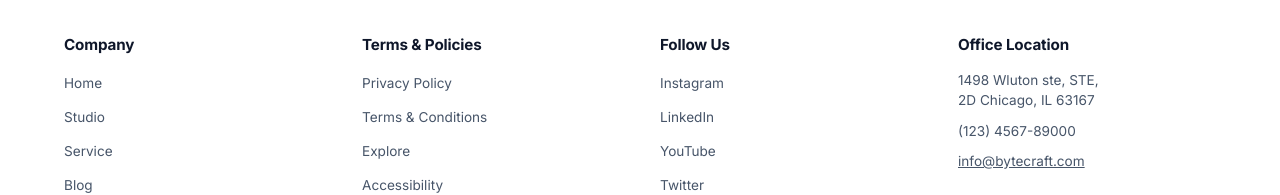
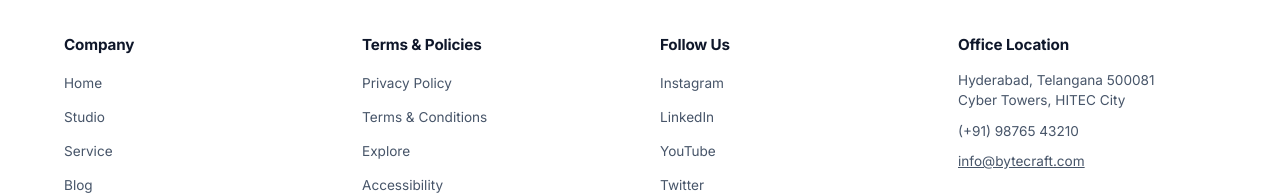
Before and after one commit to ARISTOTLE-CREATOR/BYTECRAFT, a React (Vite) app: page / in a window 1280 px wide. Shown: the part 3490-3685 px from the top of the page. Built offline with nearby package versions, Linux system fonts and the light colour scheme.

Commit message:
Update footer contact information and location

```diff
--- a/src/components/Footer/Footer.tsx
+++ b/src/components/Footer/Footer.tsx
@@ -63,9 +63,9 @@
           <div className="footer-col" id="footer-col-4">
             <h4>Office Location</h4>
             <ul className="contact-info-list" id="footer-list-4">
-              <li>1498 Wluton ste, STE, <br />2D Chicago, IL 63167</li>
-              <li>(123) 4567-89000</li>
-              <li><a href="mailto:info@bytecraft.com" style={{ textDecoration: 'underline' }}>info@bytecraft.com</a></li>
+              <li>Hyderabad, Telangana 500081<br />Cyber Towers, HITEC City</li>
+              <li>(+91) 98765 43210</li>
+              <li><a href="mailto:hello@bytecraft.in" style={{ textDecoration: 'underline' }}>info@bytecraft.com</a></li>
             </ul>
           </div>
 
```
